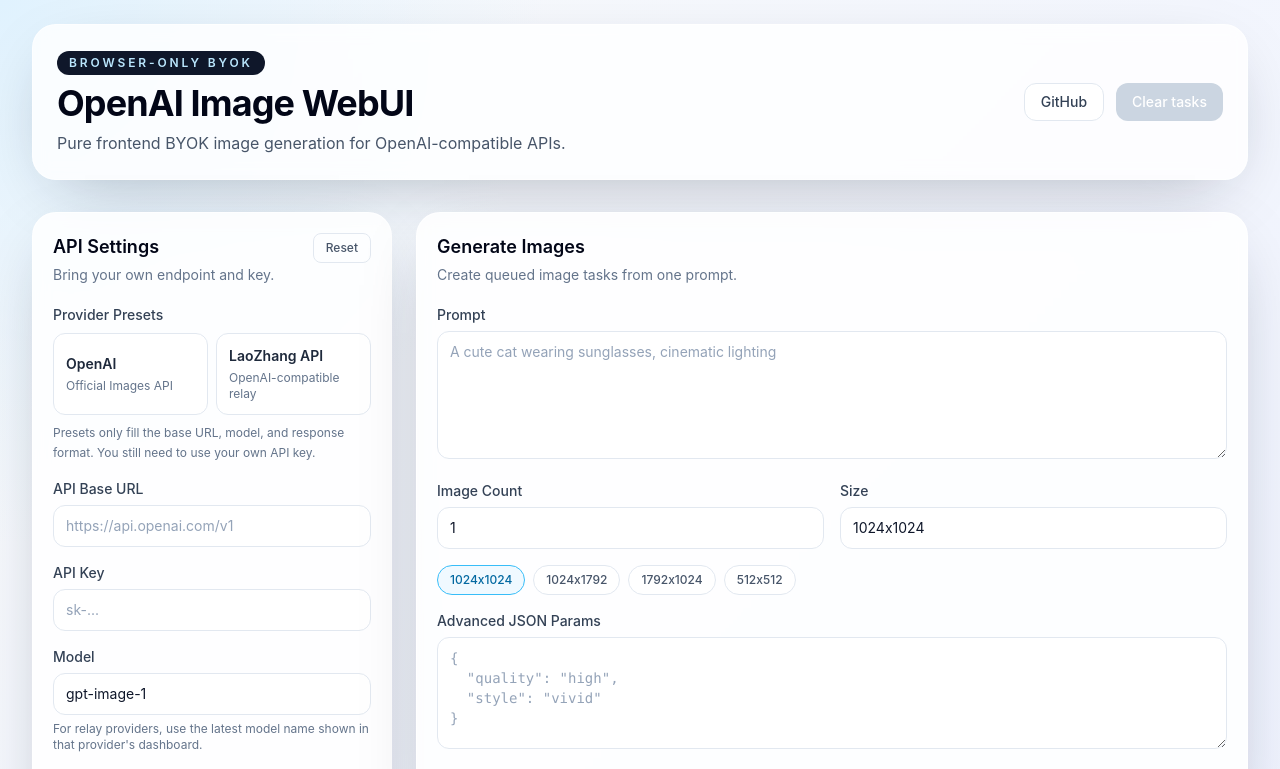
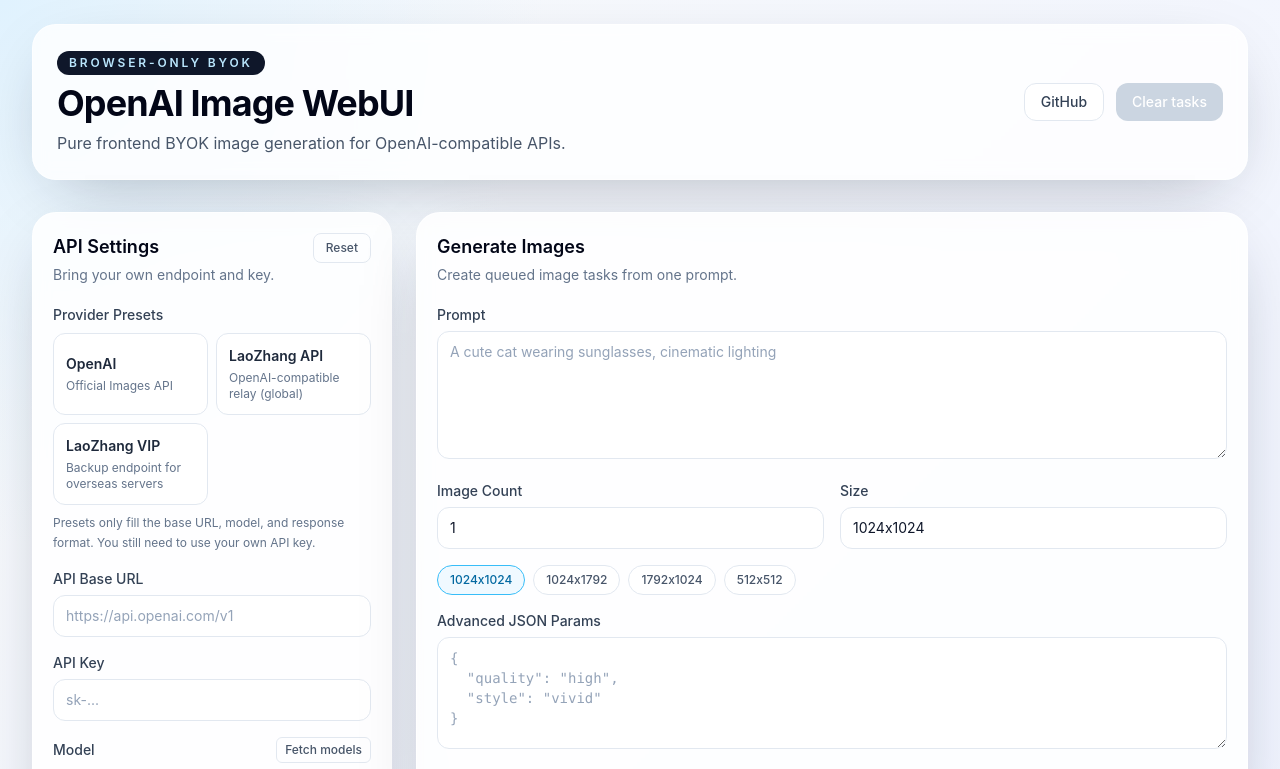
Before and after one commit to tobenot/openai-image-webui, a React (Vite) app: page / in a window 1280 px wide. Shown: the top 769 px of the page. Built offline with nearby package versions, Linux system fonts and the light colour scheme.

Commit message:
api features

```diff
--- /dev/null
+++ b/src/api/openaiModels.ts
@@ -0,0 +1,86 @@
+// Fetches the OpenAI-compatible model list from `{baseUrl}/models`.
+// Used by SettingsPanel to populate the Model dropdown on demand.
+
+const IMAGE_MODEL_KEYWORDS = [
+  "image",
+  "dall-e",
+  "dalle",
+  "flux",
+  "stable-diffusion",
+  "sd3",
+  "midjourney",
+  "imagen",
+  "kontext",
+];
+
+export interface ModelInfo {
+  id: string;
+  isImageModel: boolean;
+  ownedBy?: string;
+}
+
+export interface FetchModelsParams {
+  apiKey: string;
+  baseUrl: string;
+  signal?: AbortSignal;
+}
+
+interface ModelListResponse {
+  data?: Array<{ id?: string; owned_by?: string }>;
+}
+
+function classifyImageModel(id: string): boolean {
+  const lower = id.toLowerCase();
+  return IMAGE_MODEL_KEYWORDS.some((keyword) => lower.includes(keyword));
+}
+
+export async function fetchModels(params: FetchModelsParams): Promise<ModelInfo[]> {
+  const { apiKey, baseUrl, signal } = params;
+
+  if (!apiKey.trim()) {
+    throw new Error("API Key is required to fetch models.");
+  }
+
+  if (!baseUrl.trim()) {
+    throw new Error("API Base URL is required to fetch models.");
+  }
+
+  const endpoint = `${baseUrl.trim().replace(/\/$/, "")}/models`;
+  const res = await fetch(endpoint, {
+    method: "GET",
+    headers: {
+      Authorization: `Bearer ${apiKey}`,
+    },
+    signal,
+  });
+
+  if (!res.ok) {
+    const text = await res.text().catch(() => "");
+    throw new Error(text || `Failed to fetch models (status ${res.status}).`);
+  }
+
+  const json = (await res.json()) as ModelListResponse;
+  const data = Array.isArray(json.data) ? json.data : [];
+
+  const models: ModelInfo[] = data
+    .map((item) => {
+      const id = typeof item.id === "string" ? item.id.trim() : "";
+      if (!id) return null;
+      return {
+        id,
+        ownedBy: typeof item.owned_by === "string" ? item.owned_by : undefined,
+        isImageModel: classifyImageModel(id),
+      } satisfies ModelInfo;
+    })
+    .filter((item): item is ModelInfo => item !== null);
+
+  // Image models first, then alphabetical within each group.
+  models.sort((a, b) => {
+    if (a.isImageModel !== b.isImageModel) {
+      return a.isImageModel ? -1 : 1;
+    }
+    return a.id.localeCompare(b.id);
+  });
+
+  return models;
+}
--- a/src/components/SettingsPanel.tsx
+++ b/src/components/SettingsPanel.tsx
@@ -1,3 +1,6 @@
+import { useEffect, useId, useRef, useState } from "react";
+import { fetchModels, type ModelInfo } from "../api/openaiModels";
+import { toFriendlyError } from "../lib/errors";
 import type { AppSettings, ImageResponseFormat } from "../types";
 import { Notice } from "./Notice";
 
@@ -17,10 +20,19 @@
   },
   {
     name: "LaoZhang API",
-    description: "OpenAI-compatible relay",
+    description: "OpenAI-compatible relay (global)",
     settings: {
       baseUrl: "https://api.laozhang.ai/v1",
-      model: "gpt-4o-image",
+      model: "gpt-image-1",
+      responseFormat: "url",
+    },
+  },
+  {
+    name: "LaoZhang VIP",
+    description: "Backup endpoint for overseas servers",
+    settings: {
+      baseUrl: "https://api-vip.laozhang.ai/v1",
+      model: "gpt-image-1",
       responseFormat: "url",
     },
   },
@@ -32,7 +44,67 @@
   onReset: () => void;
 }
 
+interface ModelsState {
+  status: "idle" | "loading" | "success" | "error";
+  list: ModelInfo[];
+  error: string;
+}
+
+const INITIAL_MODELS_STATE: ModelsState = {
+  status: "idle",
+  list: [],
+  error: "",
+};
+
 export function SettingsPanel({ settings, onChange, onReset }: SettingsPanelProps) {
+  const datalistId = useId();
+  const [modelsState, setModelsState] = useState<ModelsState>(INITIAL_MODELS_STATE);
+  const abortRef = useRef<AbortController | null>(null);
+  const lastFetchedKeyRef = useRef<string>("");
+
+  // Reset the model suggestions whenever the credential pair changes,
+  // so the user does not see stale results from a different provider.
+  useEffect(() => {
+    const currentKey = `${settings.baseUrl.trim()}::${settings.apiKey.trim()}`;
+    if (lastFetchedKeyRef.current && lastFetchedKeyRef.current !== currentKey) {
+      setModelsState(INITIAL_MODELS_STATE);
+      lastFetchedKeyRef.current = "";
+    }
+  }, [settings.apiKey, settings.baseUrl]);
+
+  useEffect(() => {
+    return () => {
+      abortRef.current?.abort();
+    };
+  }, []);
+
+  async function handleFetchModels() {
+    abortRef.current?.abort();
+    const controller = new AbortController();
+    abortRef.current = controller;
+
+    setModelsState({ status: "loading", list: [], error: "" });
+
+    try {
+      const list = await fetchModels({
+        apiKey: settings.apiKey,
+        baseUrl: settings.baseUrl,
+        signal: controller.signal,
+      });
+      lastFetchedKeyRef.current = `${settings.baseUrl.trim()}::${settings.apiKey.trim()}`;
+      setModelsState({ status: "success", list, error: "" });
+    } catch (error) {
+      if (controller.signal.aborted) return;
+      setModelsState({
+        status: "error",
+        list: [],
+        error: toFriendlyError(error),
+      });
+    }
+  }
+
+  const imageModels = modelsState.list.filter((item) => item.isImageModel);
+  const otherModels = modelsState.list.filter((item) => !item.isImageModel);
 
   return (
     <section className="rounded-3xl border border-white/70 bg-white/85 p-5 shadow-soft backdrop-blur">
@@ -74,7 +146,6 @@
         <label className="block">
           <span className="mb-1.5 block text-sm font-medium text-slate-700">API Base URL</span>
           <input
-
             className="w-full rounded-xl border border-slate-200 bg-white px-3 py-2.5 text-sm outline-none transition placeholder:text-slate-400 focus:border-sky-400 focus:ring-4 focus:ring-sky-100"
             placeholder="https://api.openai.com/v1"
             value={settings.baseUrl}
@@ -94,18 +165,51 @@
           />
         </label>
 
-        <label className="block">
-          <span className="mb-1.5 block text-sm font-medium text-slate-700">Model</span>
+        <div>
+          <div className="mb-1.5 flex items-center justify-between gap-2">
+            <span className="text-sm font-medium text-slate-700">Model</span>
+            <button
+              type="button"
+              className="rounded-md border border-slate-200 px-2 py-1 text-xs font-medium text-slate-600 transition hover:border-sky-300 hover:bg-sky-50 disabled:cursor-not-allowed disabled:opacity-50"
+              onClick={handleFetchModels}
+              disabled={modelsState.status === "loading"}
+            >
+              {modelsState.status === "loading" ? "Fetching…" : "Fetch models"}
+            </button>
+          </div>
           <input
+            list={datalistId}
             className="w-full rounded-xl border border-slate-200 bg-white px-3 py-2.5 text-sm outline-none transition placeholder:text-slate-400 focus:border-sky-400 focus:ring-4 focus:ring-sky-100"
             placeholder="gpt-image-1 or gpt-4o-image"
             value={settings.model}
             onChange={(event) => onChange({ model: event.target.value })}
           />
-          <p className="mt-1.5 text-xs text-slate-500">
-            For relay providers, use the latest model name shown in that provider's dashboard.
-          </p>
-        </label>
+          <datalist id={datalistId}>
+            {imageModels.map((item) => (
+              <option key={`img-${item.id}`} value={item.id}>
+                image
+              </option>
+            ))}
+            {otherModels.map((item) => (
+              <option key={`other-${item.id}`} value={item.id}>
+                {item.ownedBy ?? ""}
+              </option>
+            ))}
+          </datalist>
+          {modelsState.status === "success" && (
+            <p className="mt-1.5 text-xs text-slate-500">
+              Loaded {modelsState.list.length} models ({imageModels.length} image-related). You can still type any name manually.
+            </p>
+          )}
+          {modelsState.status === "error" && (
+            <p className="mt-1.5 text-xs text-rose-600">{modelsState.error}</p>
+          )}
+          {modelsState.status === "idle" && (
+            <p className="mt-1.5 text-xs text-slate-500">
+              For relay providers, click Fetch models to load the live list, or just type any model name.
+            </p>
+          )}
+        </div>
 
 
         <label className="block">
```
Also changed, not shown: 2 other files (tests, documents, lock files or other folders).
